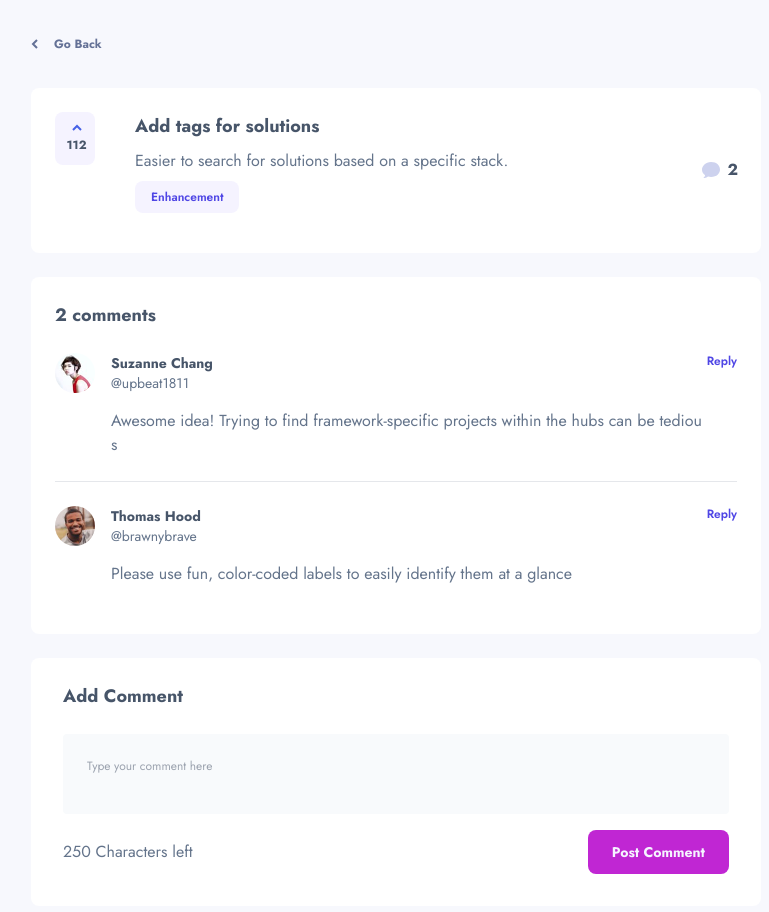
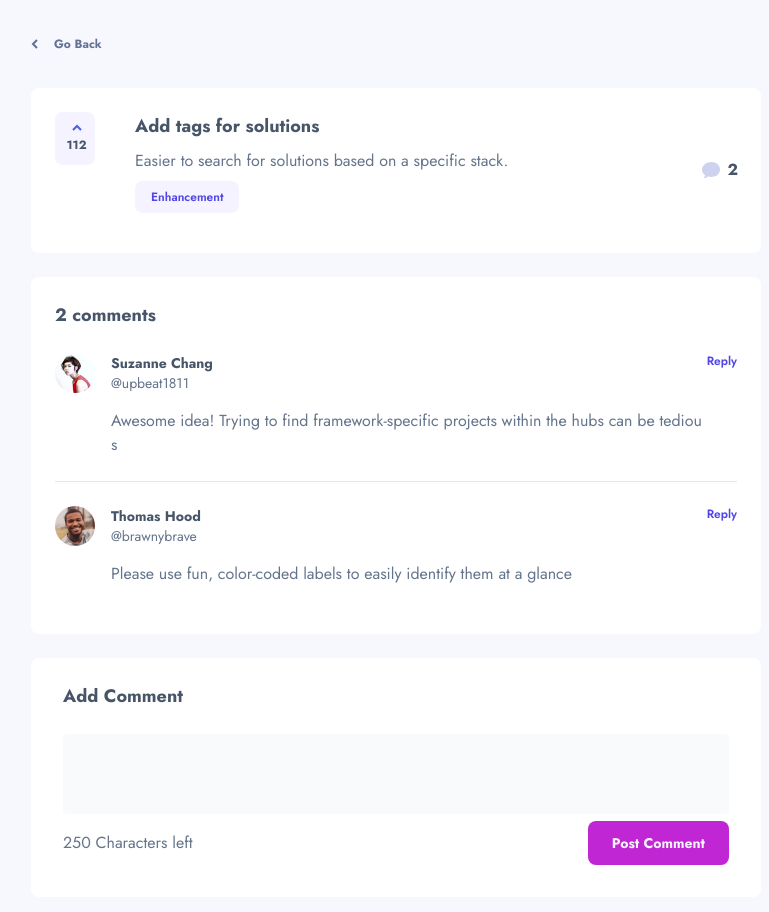
Before and after one commit to ltk55/fem-product-feedback-app, a Next.js app: page /feedback-detail/1 in a window 1280 px wide. Shown: the top 912 px of the page, without its empty margins (244-1013 px from the left). Built offline with nearby package versions, Linux system fonts and the light colour scheme.

Commit message:
feat: add TextArea form component

```diff
--- a/components/AddComment/AddComment.tsx
+++ b/components/AddComment/AddComment.tsx
@@ -1,10 +1,11 @@
 "use client";
 
 /* eslint-disable @typescript-eslint/no-misused-promises */
-import { type SubmitHandler, useForm } from "react-hook-form";
+import { Controller, type SubmitHandler, useForm } from "react-hook-form";
 import { v4 as uuid } from "uuid";
 
 import Button from "@/components/Button/Button";
+import TextArea from "@/components/FormElements/TextArea";
 import useStore from "@/lib/store";
 import { type Comment } from "@/types";
 
@@ -26,7 +27,7 @@ export default function AddComment({
   );
 
   const {
-    register,
+    control,
     handleSubmit,
     watch,
     reset,
@@ -66,21 +67,22 @@ export default function AddComment({
       onSubmit={handleSubmit(onSubmit)}
     >
       <h4 className="mb-6 text-lg font-bold text-slate-600">Add Comment</h4>
-      <textarea
-        placeholder="Type your comment here"
-        maxLength={maxCommentLength}
-        className={`mb-4 h-20 w-full resize-none rounded bg-slate-50 p-6 text-xs font-normal focus:outline-indigo-600 ${
-          errors.comment != null
-            ? "focus:outline-red-600"
-            : "focus:outline-indigo-600"
-        }`}
-        {...register("comment", { required: true })}
+      <Controller
+        name="comment"
+        control={control}
+        rules={{
+          required: "Can't be empty",
+        }}
+        render={({ field: { onChange, value, onBlur } }) => (
+          <TextArea
+            value={value}
+            onChange={onChange}
+            onBlur={onBlur}
+            errorMessage={errors.comment?.message}
+            maxLength={250}
+          />
+        )}
       />
-      {Boolean(errors.comment) && (
-        <span className="text-sm font-normal text-red-600">
-          Can&apos;t be empty
-        </span>
-      )}
       <div className="flex items-center justify-between">
         <div className="text-xs font-normal text-slate-500 md:text-base">
           {maxCommentLength - commentLength} Characters left
--- /dev/null
+++ b/components/FormElements/TextArea.tsx
@@ -0,0 +1,47 @@
+"use client";
+
+import { type ChangeEventHandler, type FocusEventHandler } from "react";
+
+interface InputProps {
+  errorMessage?: string | undefined;
+  className?: string;
+  maxLength?: number;
+  value: string | number;
+  placeholder?: string;
+  onChange?: ChangeEventHandler<HTMLTextAreaElement>;
+  onBlur?: FocusEventHandler<HTMLTextAreaElement>;
+}
+
+export default function TextArea({
+  errorMessage,
+  className,
+  maxLength,
+  value,
+  onBlur,
+  onChange,
+  placeholder,
+}: InputProps): JSX.Element {
+  return (
+    <div className={className}>
+      <textarea
+        placeholder={placeholder}
+        onChange={onChange}
+        onBlur={onBlur}
+        maxLength={maxLength}
+        value={value}
+        className={`h-20 w-full resize-none rounded bg-slate-50 px-6 py-4 text-xs font-normal text-slate-600 outline-1 md:text-base ${
+          errorMessage != null
+            ? "outline outline-red-600"
+            : "focus:outline focus:outline-indigo-600"
+        }`}
+      />
+      {errorMessage != null ? (
+        <div className="mt-1 text-sm font-normal text-red-600">
+          {errorMessage}
+        </div>
+      ) : (
+        ""
+      )}
+    </div>
+  );
+}
```
